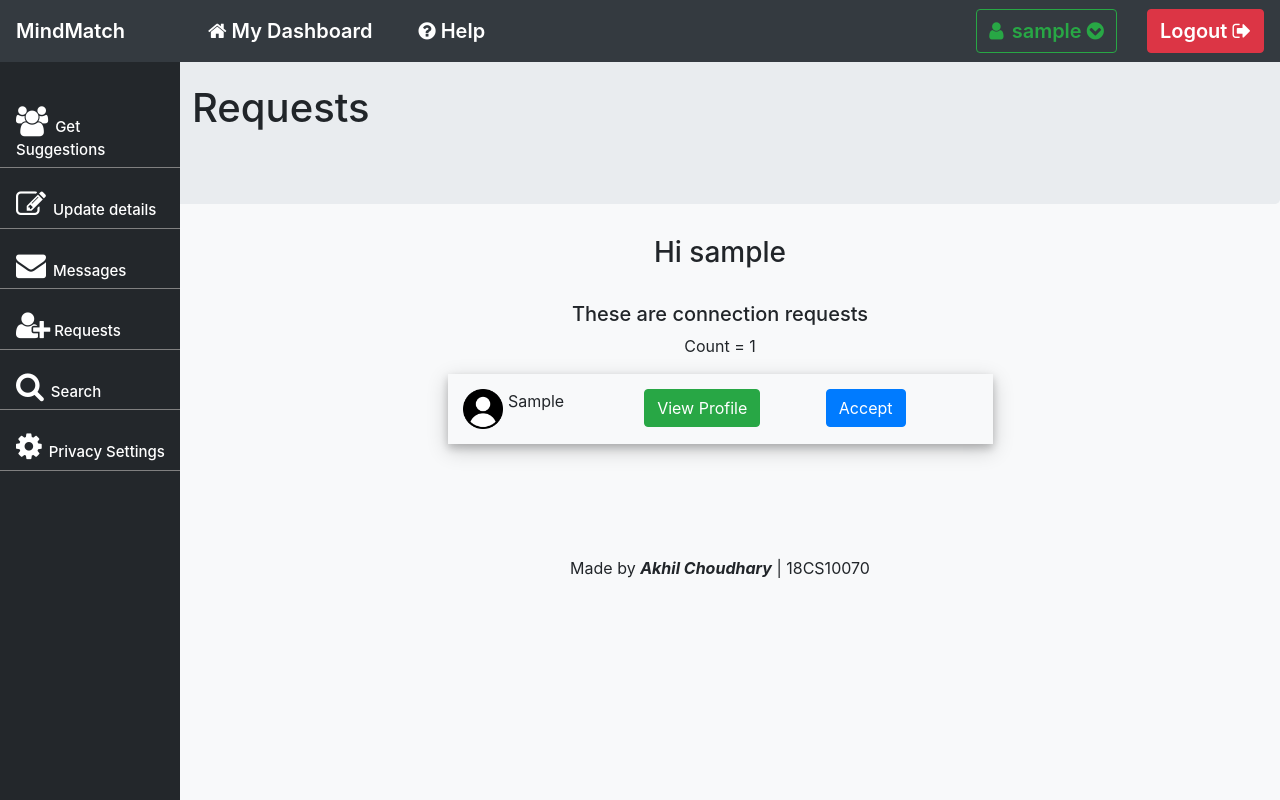
After one commit to akhilchoudhary2k/MindMatch-kgp, a Node server app: page /requests in a window 1280 px wide. The commit adds this page. Run offline with Node 20, Linux system fonts and the light colour scheme; a user stored in the database is signed in; tables that the repository leaves empty hold one stand-in row (values such as "Sample post"); some libraries are stand-ins or nearby versions.

Commit message:
add the feature of connection requests and link it to database

```diff
--- a/app.js
+++ b/app.js
@@ -39,6 +39,9 @@
     // making a schema for the user info
     const userSchema =  mongoose.Schema({
 
+        connections: [String], // will contain the usernames of the person who want to connect
+        requests: [String],
+        sentrequests: [String],
         chat: [ messageSchema ],
 
         hasFilledTheForm: Boolean,
@@ -330,7 +333,7 @@
             User.findOne( {username: req.params.userName}, function(err,foundUser){
                 if(err) console.log(err);
                 else{
-                    if(foundUser) res.render('User-profile',{user : foundUser});
+                    if(foundUser) res.render('User-profile',{user : foundUser });
                     else res.send("No such user");
                 }
             } );
@@ -417,8 +420,6 @@
         }
     });
 
-    // ********************************************************************************************
-    // make these
 
 
     app.post("/search", function(req,res){
@@ -447,7 +448,6 @@
             res.redirect('/login');
         }
     });
-
     function doWork(found, resultArray, wordsArray , callback){
         //iterate over all users
         for(var i=0;i<found.length;i++){
@@ -470,14 +470,118 @@
         callback();
     }
 
-    app.get("/connect/:username", function(req,res){
+    // ********************************************************************************************
+
+    app.post("/connect/:username", function(req,res){
         if(req.isAuthenticated()){
             res.locals.username = req.user.username ;
-            res.send("will make it");
+
+            // put the connection request in sender's sentrequests chatArray
+            if( ! req.user.sentrequests.includes(req.params.username) ){
+                User.findOne({username: req.user.username}, function(err, u){
+                    u.sentrequests.push(req.params.username);
+                    u.save();
+                });
+
+            }
+
+            //put the connection request in :username 's requests array
+            User.findOne({username: req.params.username}, function(err, found){
+                if(err) console.log(err);
+                else{
+                    // if not already present then only insert
+                    if( !found.requests.includes(req.user.username) ){
+                        found.requests.unshift( req.user.username );
+                        found.save();
+                        console.log("inserted successfully");
+                    } else console.log("already sent");
+                }
+            });
+
+            var url = '/profile/' + req.params.username;
+            res.redirect( url );
+            // res.send("will make it");
         } else{
             res.redirect('/login');
         }
     });
+
+    app.get('/requests',function(req,res){
+        if(req.isAuthenticated()){
+            res.locals.username = req.user.username ;
+            res.render('requests', {user: req.user});
+        } else{
+            res.redirect('/login');
+        }
+    });
+
+    app.post('/requests',function(req,res){
+        if(req.isAuthenticated()){
+            res.locals.username = req.user.username ;
+            console.log("sender = " + req.body.button + ", reciever = " + req.user.username);
+
+            // update in sender's database
+            User.findOne({username: req.body.button}, function(err, s){
+                if(err) console.log(err);
+                else{
+                    console.log("saving in sender's database");
+                    if( ! s.connections.includes(req.user.username) ){
+                        s.connections.push(req.user.username);
+                    }
+
+                    var ind = -1;
+                    for(var i=0;i<s.sentrequests.length;i++){
+                        if(s.sentrequests[i] == req.user.username ){
+                            ind = i;
+                            break;
+                        }
+                    }
+                    if(ind != -1) { s.sentrequests.splice(ind, 1); }
+                    s.save();
+                }
+            });
+
+            //update in reciever's database
+            User.findOne({username: req.user.username}, function(err,reciever){
+                if(err) console.log(err);
+                else{
+                    console.log("saving in reciever's database");
+
+                    // to handle the resubmission of the form so that duplicate entries are not saved
+                    if( ! reciever.connections.includes(req.body.button) ){
+                        reciever.connections.push(req.body.button);
+                    }
+
+                    var ind = -1;
+                    for(var i=0;i<reciever.requests.length;i++){
+                        if(reciever.requests[i] == req.body.button ){
+                            ind = i;
+                            break;
+                        }
+                    }
+                    if(ind != -1){
+                        reciever.requests.splice(ind,1);
+                    }
+                    doWork2(reciever, function(){
+                        console.log("saved in  reciever's database");
+                        res.render('requests', {user: reciever});
+                    });
+                    // reciever.save();
+
+                }
+            });
+
+            // res.render('requests', {user: req.user});
+        } else{
+            res.redirect('/login');
+        }
+    });
+
+    function doWork2(user, callback){
+        user.save();
+        callback();
+    }
+
     // ************************************************************************************************
 
     app.get("/privacysettings", function(req,res){
--- a/public/css/styles.css
+++ b/public/css/styles.css
@@ -1,5 +1,13 @@
 body{
     padding-top: 20px;
+}
+.request-element{
+    /* height: 80px; */
+    width: 50%;
+    margin: auto;
+    padding: 15px;
+    margin-bottom: 20px;
+    box-shadow: 0 4px 8px 0 rgba(0, 0, 0, 0.2), 0 6px 20px 0 rgba(0, 0, 0, 0.19);
 }
 .result-element{
     text-align: center;
@@ -166,7 +174,7 @@ footer p {
 .sidenav {
     height: 100%;
     /* Full-height: remove this if you want "auto" height */
-    width: 160px;
+    width: 180px;
     /* Set the width of the sidebar */
     position: fixed;
     /* Fixed Sidebar (stay in place on scroll) */
--- a/views/partials/user-header.ejs
+++ b/views/partials/user-header.ejs
@@ -45,11 +45,12 @@
 
     <!-- Side navigation -->
     <div class="makeSpaceAbove sidenav ">
-        <a href="/getsuggestions"> <i class="fa fas fa-users icon"></i> Get Suggestions</a>
-        <a href="/updatedetails"> <i class="fa far fa-edit icon"></i> Update details</a>
-        <a href="/messages"> <i class="fa fas fa-envelope icon"></i> Messages</a>
-        <a href="/search"> <i class="fa fas fa-search icon"></i> Search</a>
-        <a href="/privacysettings"> <i class="fa fas fa-cog icon"></i> Privacy Settings</a>
+        <a href="/getsuggestions"> <i class="fa fa-2x fas fa-users icon"></i> Get Suggestions</a>
+        <a href="/updatedetails"> <i class="fa fa-2x far fa-edit icon"></i> Update details</a>
+        <a href="/messages"> <i class="fa fa-2x fas fa-envelope icon"></i> Messages</a>
+        <a href="/requests"> <i class="fas fa-2x fa fa-user-plus"></i> Requests </a>
+        <a href="/search"> <i class="fa fas fa-2x fa-search icon"></i> Search</a>
+        <a href="/privacysettings"> <i class="fa fa-2x fas fa-cog icon"></i> Privacy Settings</a>
     </div>
 
     <!-- Page content -->
--- /dev/null
+++ b/views/requests.ejs
@@ -0,0 +1,44 @@
+<%- include('partials/user-header') -%>
+
+   <%#  as this is a ejs file
+        user object is accessible here  %>
+
+<div class="jumbotron">
+    <h1> Requests </h1>
+</div>
+
+<div class="box">
+    <h3>Hi  <%= user.username %> </h3> <br>
+    <h5>These are connection requests</h5>
+    <p> Count = <%=user.requests.length%> </p>
+</div>
+
+<div class="container">
+    <%  user.requests.forEach(function(element){ %>
+        <div class="request-element">
+
+
+            <div class="row">
+                <div class="col-1">
+                    <img src="/images/o.png" style="height:40px; width:40px;">
+                </div>
+                <div class="col-3">
+                    <p> <%=element%> </p>
+                </div>
+                <div class="col-4">
+                    <% var url1 = "/profile/" + element %>
+                    <a class="btn btn-success" href=<%=url1%> >View Profile</a>
+                </div>
+                <form class="col-4" action="/requests" method="post">
+                    <button class="btn btn-primary" type="submit" name="button" value=<%= element %> >Accept</button>
+                </form>
+            </div>
+
+
+        </div>
+    <% }); %>
+</div>
+
+
+
+<%- include('partials/user-footer') -%>
```
Also changed, not shown: temp.txt (+8 -11 lines), views/User-profile.ejs (+10 -1 lines).
